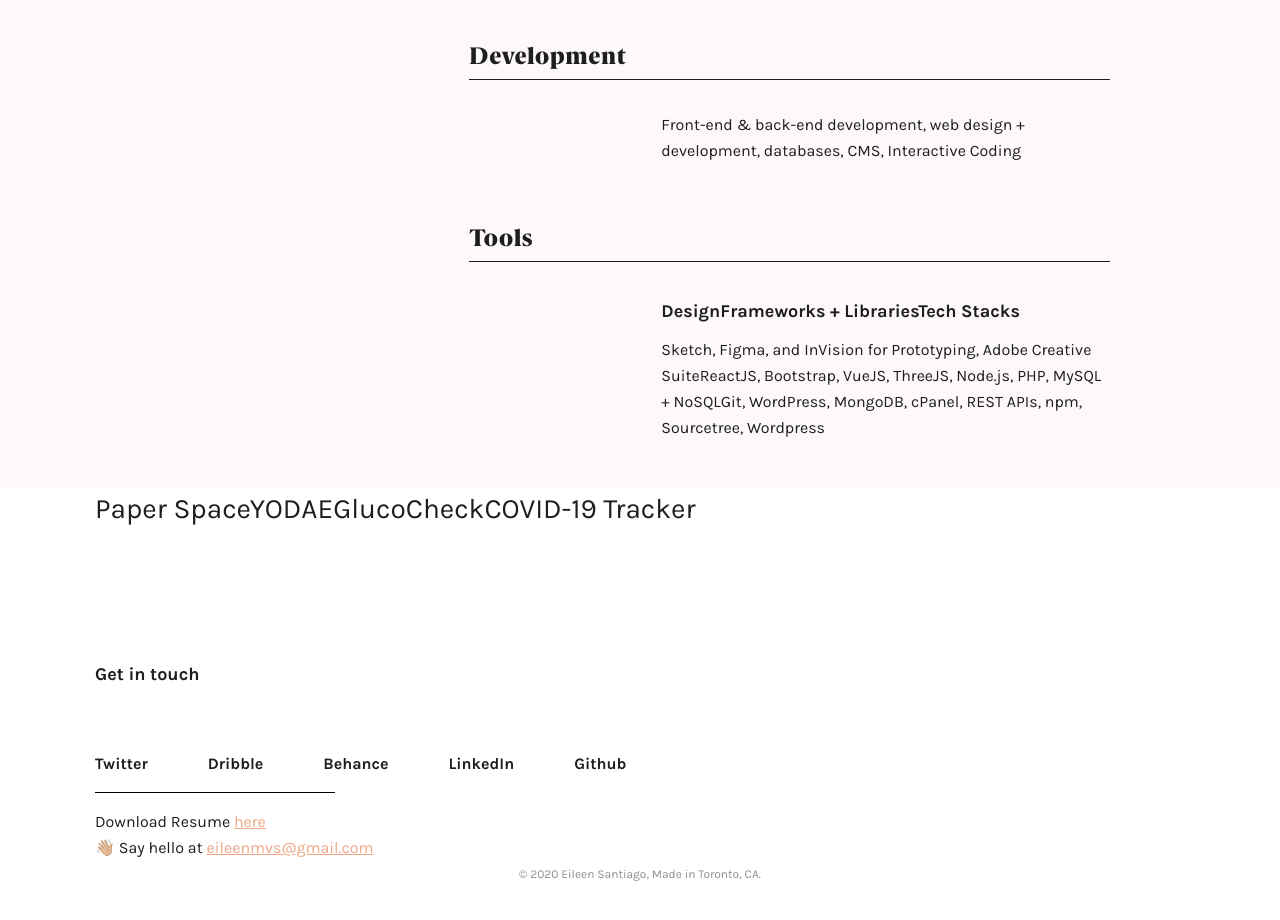
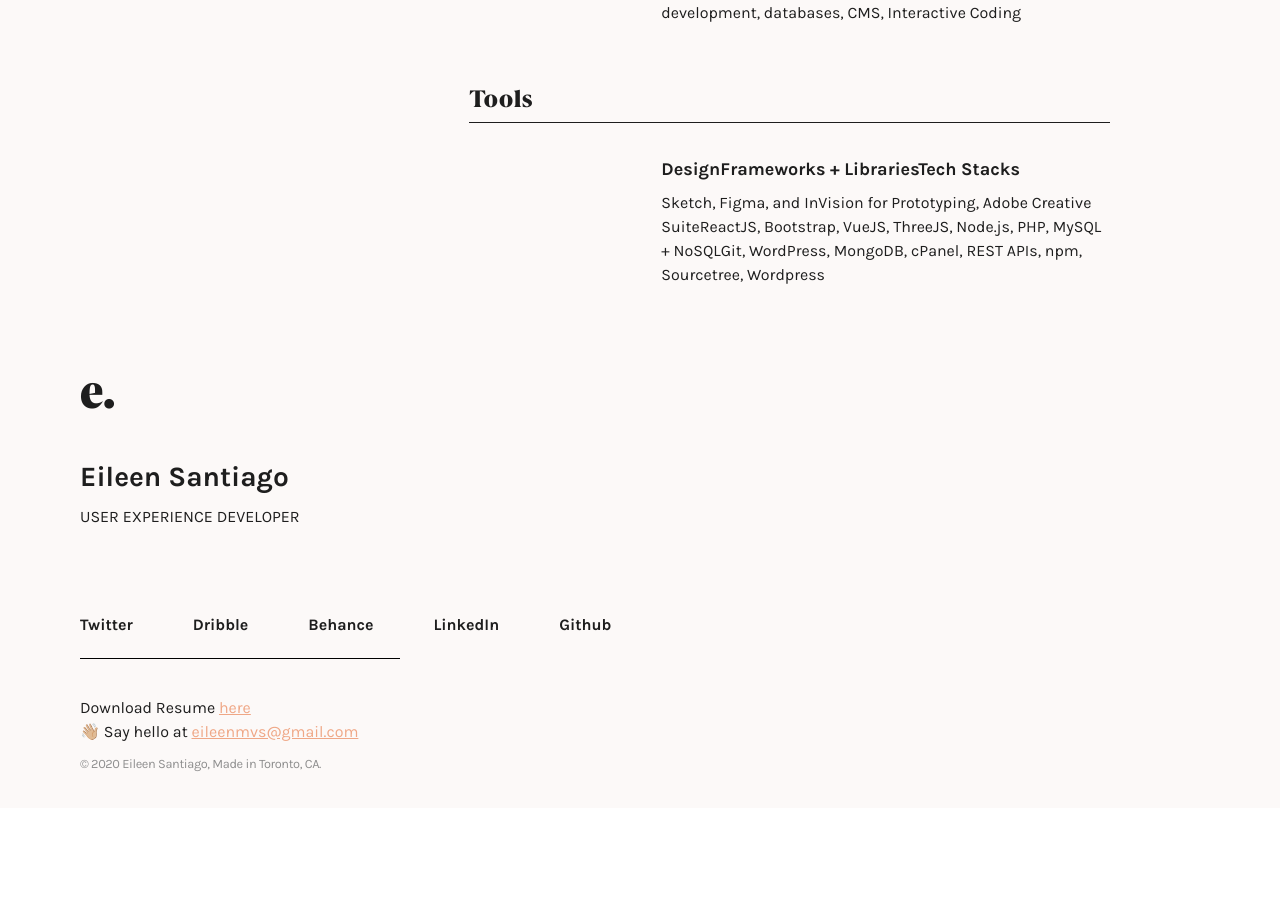
Before and after one commit to eileenmsantiago/eileensantiago, a React (Create React App) app: page /about in a window 1280 px wide. Shown: the part 1228-2148 px from the top of the page. After the commit the page ends 2036 px from the top, so only its background shows below. Built offline with nearby package versions, Linux system fonts and the light colour scheme.

Commit message:
added classnames package, updated footer, typography, links, and added h6

```diff
--- a/package.json
+++ b/package.json
@@ -7,7 +7,7 @@
     "axios": "^0.19.2",
     "body-parser": "^1.19.0",
     "bootstrap": "^4.4.1",
-    "classname": "0.0.0",
+    "classnames": "^2.2.6",
     "cors": "^2.8.5",
     "mongoose": "^5.9.10",
     "node-sass": "^4.13.1",
--- a/src/components/Footer/Footer.jsx
+++ b/src/components/Footer/Footer.jsx
@@ -31,8 +31,7 @@ const Footer = (props) => {
     return (
         <>
             <footer className="footer">
-                <Container>
-                    <div className="row footer__project-next">
+                    {/* <div className="row footer__project-next">
                         <Paragraph className="col" size="lg" weight="regular" color="black">
                             {
                                 projects.map((project, id) => {
@@ -42,40 +41,52 @@ const Footer = (props) => {
                                 })
                             }
                         </Paragraph>
-                    </div>
-                    <div className="footer__links-wrapper">
-                        <a href="/contact">
-                            <Heading level="h4" style="h5">
-                                Get in touch
+                    </div> */}
+                <Container bgColor="grey">
+                    <div className="footer__container">
+                        <div className="row footer__logo">
+                            <a href="/">
+                                <Heading level="h1" style="h2">
+                                    e.
                                 </Heading>
                             </a>
+                        </div>
+                        <div className="row footer__content">
+                            <a href="/">
+                                <Heading level="h1" style="h3">Eileen Santiago</Heading>
+                            </a>
+                            <Paragraph size="sm" weight="regular" color="black">USER EXPERIENCE DEVELOPER</Paragraph>
+                        </div>
+                        <div className="row footer__nav">
                             <nav>
                                 <ul>
                                     {socialLinks.map(social => (
                                         <li>
-                                        <a className="e-nav__link" href={social.link}>{social.name}</a>
+                                            <a href={social.link}>{social.name}</a>
                                             <br></br>
                                         </li>
                                     ))}
                                 </ul>
                             </nav>
+                            <div className="footer__separator"></div>
                         </div>
-                    <div className="footer__separator"></div>
+                        <div className="row footer__link">
                             <Paragraph>
                                 Download Resume <a className="custom-link" target="_blank" href="/assets/Resume-EileenSantiago-2020.pdf">here</a>
                             </Paragraph>
                             <Paragraph>
                                 👋🏼 Say hello at <a className="custom-link" href="mailto:eileenmvs@gmail.com">eileenmvs@gmail.com</a>
                             </Paragraph>
-                </Container>
                             <Paragraph
-                    className="footer__name"
                                 color="grey"
                                 size="xs"
+                                className="copy-right"
                             >
-
                                 © 2020 Eileen Santiago, Made in Toronto, CA.
                             </Paragraph>
+                        </div>
+                    </div>
+                </Container>
             </footer>
         </>
     )
--- a/src/components/Footer/Footer.scss
+++ b/src/components/Footer/Footer.scss
@@ -1,4 +1,6 @@
 .footer {
+    display: flex;
+    flex-direction: column;
 
     nav {
         margin-top: 60px;
@@ -33,17 +35,45 @@
         padding-inline-start: 0em;
     }
 
-    &__links-wrapper {
+    p {
+        @include media-breakpoint-down(sm) {
+            text-align: center;
+        }
+    }
+
+    &__container {
+        margin: 2rem 0;
+    }
+
+    &__logo {
+        @include media-breakpoint-down(sm) {
+            justify-content: center;
+        }
+    }
+    &__content {
+        flex-direction: column;
+        margin-top: 1.5rem;
+        margin-bottom: 1.5rem;
+        @include media-breakpoint-down(sm) {
+            text-align: center;
+            margin-top: 0rem;
+            margin-bottom: 0rem;
+        }
+    }
+
+    &__nav {
+        flex-direction: column;
 
         @include media-breakpoint-down(sm) {
             text-align: center;
         }
     }
+
     &__separator {
-        margin-top: 1rem;
-        margin-bottom: 1rem;
+        margin-top: 1.3rem;
+        margin-bottom: 1.3rem;
         border-bottom: 1px solid black;
-        width: 15rem;
+        width: 20rem;
 
         @include media-breakpoint-down(sm) {
             margin: 1rem auto;
@@ -52,20 +82,17 @@
 
     &__link {
         @include links();
-    }
-
-    &__name {
-        text-align: center;
-        margin-bottom: 3rem;
-    }
-
-    p {
-        @include media-breakpoint-down(sm) {
-            text-align: center;
-        }
+        display: flex;
+        flex-direction: column;
+        margin-top: 1rem;
+        margin-bottom: 2rem;
     }
 
     &__project-next {
         margin-bottom: 8rem;
     }
 }
+
+.copy-right {
+    margin-top:0.5rem;
+}
--- a/src/components/Heading/Heading.scss
+++ b/src/components/Heading/Heading.scss
@@ -19,4 +19,8 @@
         @include type-body-md();
         font-weight: bold;
     }
+    &-h6 {
+        @include type-body-xs();
+        font-weight: bold;
+    }
 }
--- a/src/components/Hero/Hero.scss
+++ b/src/components/Hero/Hero.scss
@@ -13,7 +13,7 @@
 .hero {
 
     @include media-breakpoint-down(md) {
-        margin: 0rem;
+        margin: 2rem;
     }
 
     &__title {
@@ -22,7 +22,7 @@
     }
 
     &__description {
-        line-height: 2.45rem;
+        line-height: 2rem;
         margin-bottom: 1rem;
     }
 
--- a/src/components/Nav/Nav.jsx
+++ b/src/components/Nav/Nav.jsx
@@ -20,7 +20,7 @@ const Nav = (props) => {
             <Container>
                 <div className="e-nav__wrapper">
                     <a href="/">
-                        <Heading className="e-nav__logo" style="h2" level="h1">
+                        <Heading className="e-nav__logo" style="h4" level="h1">
                             e.
                         </Heading>
                     </a>
--- a/src/components/Nav/Nav.scss
+++ b/src/components/Nav/Nav.scss
@@ -12,13 +12,16 @@
 
         @include media-breakpoint-down(sm) {
             flex-direction: column;
+            justify-content: center;
         }
     }
 
     &__link {
         @include links();
+        letter-spacing: 0.0125rem;
         &--active {
-            color: $color-peach;
+            color: $color-grey;
+            border-bottom: thin;
         }
     }
 
--- a/src/components/Paragraph/Paragraph.jsx
+++ b/src/components/Paragraph/Paragraph.jsx
@@ -1,17 +1,17 @@
 import React from 'react'
-
+import cx from 'classnames';
 const Paragraph = (props) => {
 
     const { className, children, size, weight, color } = props;
     return(
         <p
-            className={`
-                p-text
-                p-text--size-${size}
-                p-text--weight-${weight}
-                p-text--color-${color}
-            ${className ? className : ""}
-        `}>
+            className={cx(
+                `p-text--size-${size}`,
+                `p-text--weight-${weight}`,
+                `p-text--color-${color}`,
+                {
+                    [className]: !!className
+                })}>
             {children}
         </p>
     )
--- a/src/components/Paragraph/Paragraph.scss
+++ b/src/components/Paragraph/Paragraph.scss
@@ -1,5 +1,5 @@
 p {
-    line-height: 26px;
+    line-height: 1.5rem;
     margin-bottom: 0;
 }
 
@@ -30,6 +30,7 @@ p {
             font-weight: 400;
         }
     }
+
     &--color {
         @include color();
     }
--- a/src/styles/global.scss
+++ b/src/styles/global.scss
@@ -17,7 +17,7 @@ html {
         text-decoration: none;
         &:hover {
             text-decoration: none;
-            color: $color-peach;
+            color: $color-grey;
         }
     }
 
@@ -27,7 +27,7 @@ html {
 
         &:hover {
             text-decoration: underline;
-            color: $color-brand-dark-peach;
+            color: $color-grey;
             transition: all .2s ease-in-out;
         }
     }
--- a/src/styles/mixins/links.scss
+++ b/src/styles/mixins/links.scss
@@ -5,7 +5,7 @@
 
     &:hover {
         transition: all .2s ease-in-out;
-        color: $color-peach;
+        color: $color-grey;
         text-decoration: none;
     }
 }
--- a/src/styles/mixins/typography.scss
+++ b/src/styles/mixins/typography.scss
@@ -13,44 +13,42 @@
 
 @mixin type-body-xs{
     @include type-body-base();
-    font-size: 12px;
+    font-size: 0.8rem;
+    letter-spacing: -0.03em;
 }
 
 @mixin type-body-sm{
     @include type-body-base();
-    font-size: 16px;
-    line-height: 26px;
+    font-size: 1rem;
 }
 
 @mixin type-body-md {
     @include type-body-base();
     font-size: 18px;
-    line-height: 35px;
-    // font-weight: bold;
+    line-height: 1.75rem;
 }
 
 @mixin type-body-lg {
     @include type-body-base();
     font-size: 28px;
-    // font-weight: bold;
     line-height: 2.5rem;
 }
 
 @mixin type-body-xl {
     @include type-body-base();
-    font-size: 48px;
+    font-size: 36px;
     // font-weight: bold;
-    line-height: normal;
+    line-height: 50px;
 }
 
 // =========== HEADINGS
 @mixin type-heading-h1 {
     @include type-heading-base();
-    font-size: 72px;
+    font-size: 60px;
     line-height: 100%;
     margin-bottom: 1.8rem;
 
-    @include media-breakpoint-down(md) {
+    @include media-breakpoint-down(sm) {
         font-size: 48px;
     }
 }
@@ -59,11 +57,9 @@
     @include type-heading-base();
     font-size: 48px;
     line-height: 58px;
-    margin-bottom: 2rem;
 
-    @include media-breakpoint-down(md) {
+    @include media-breakpoint-down(sm) {
         font-size: 32px;
-        margin-bottom: 1rem;
     }
 }
 
```
Lines whose indentation alone changed are shown as unchanged.
